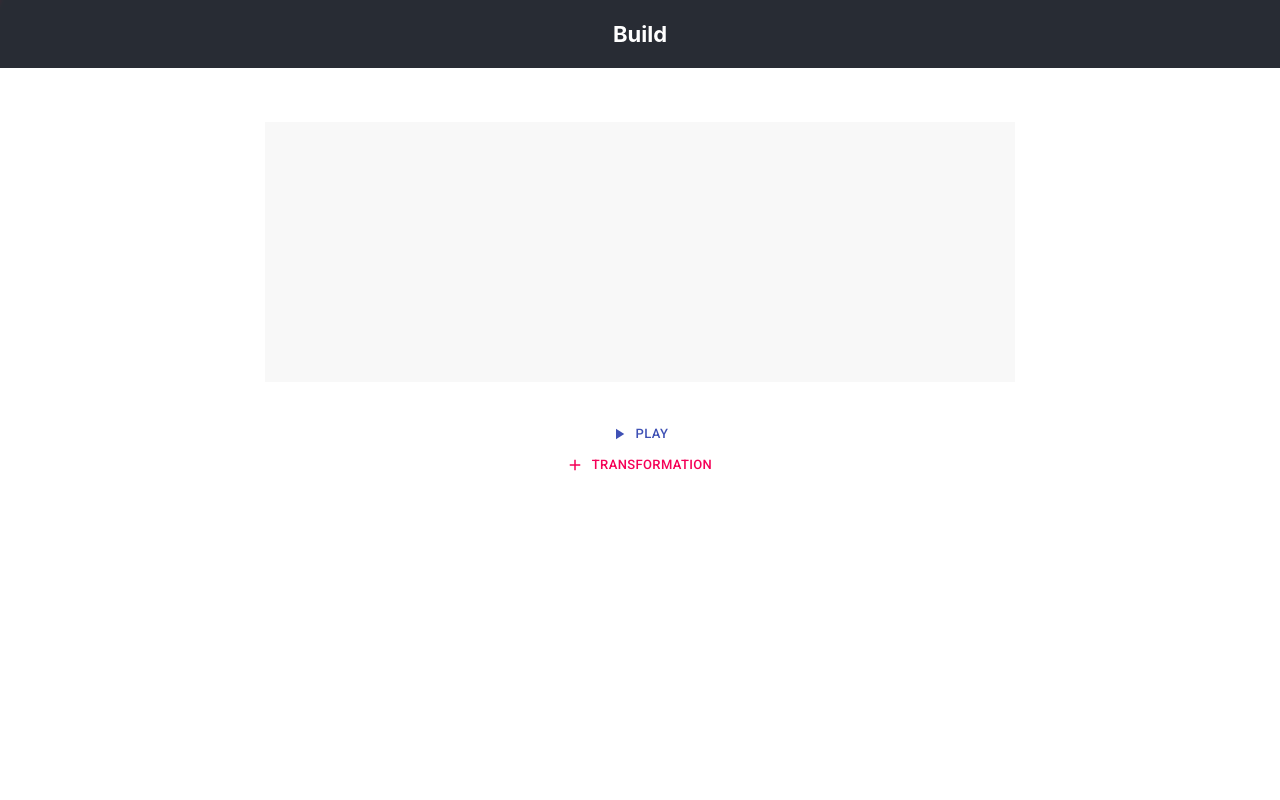
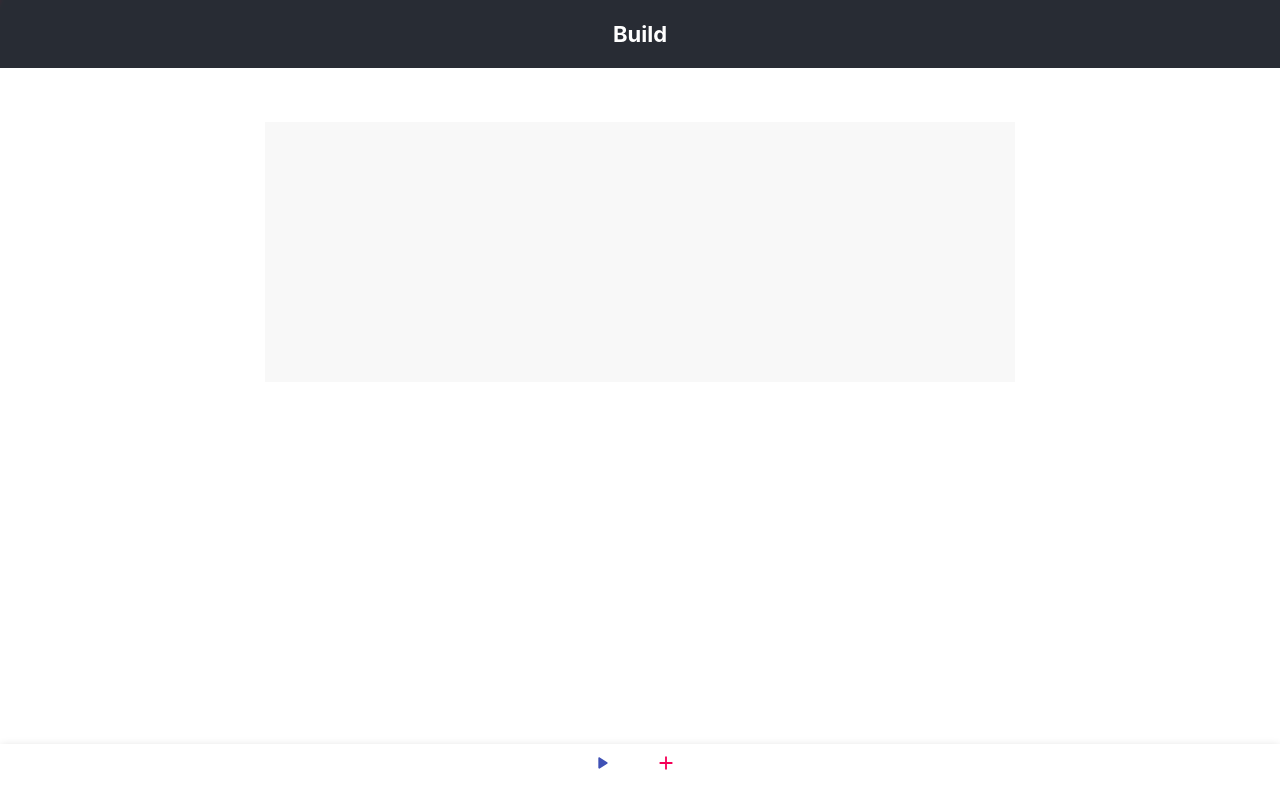
Before and after one commit to eyung/singling-web, a React (Create React App) app: page / in a window 1280 px wide. Built offline with nearby package versions, Linux system fonts and the light colour scheme.

Commit message:
added bottom navbar

```diff
--- a/src/App.css
+++ b/src/App.css
@@ -70,6 +70,10 @@ html, body, #app, #app>div {
   max-width: 750px;
   margin: auto;
   padding-top: 50px;
+  position: relative;
+}
+
+.bottom-bar {
 
 }
 
--- a/src/App.js
+++ b/src/App.js
@@ -23,6 +23,10 @@ import axios from 'axios';
 import { v4 as uuidv4 } from 'uuid';
 import { nanoid } from 'nanoid';
 import LoadingBar from 'react-top-loading-bar';
+import BottomNavigation from '@mui/material/BottomNavigation';
+import BottomNavigationAction from '@mui/material/BottomNavigationAction';
+import Fab from '@mui/material/Fab';
+import Box from '@mui/material/Box';
 
 // Config
 //const websiteURL = "http://localhost:3000/"
@@ -81,6 +85,18 @@ const Header = () => {
   )
 }
 
+const BottomNav = ({text, transformationsData, addHandler, data}) => {
+
+  return (
+    <Paper sx={{ position: 'fixed', bottom: 0, left: 0, right: 0 }} elevation={3}>
+      <BottomNavigation>
+        <ButtonPlay text={text} transformationsData={transformationsData} />
+        <ButtonAddTransformation addHandler={addHandler} data={data} />
+      </BottomNavigation>
+    </Paper>
+  );
+}
+
 // The Editor component receives the value and the change function as props
 const Editor = React.memo(({value, handleTextChange}) => {
   return (
@@ -110,10 +126,10 @@ const ButtonPlay = ({text, transformationsData}) => {
       <LoadingBar color="#f11946" ref={loadingBarRef} shadow={true} height={3} />
 
       <Button
-        size="small"
+        size="large"
         color="primary"
         className='button'
-        startIcon={<PlayArrowIcon/>}
+        startIcon={<PlayArrowRounded/>}
         onClick={ () => {
             setLoading(true)
             ProcessText(text, transformationsData, loadingBarRef, handleSetLoading)
@@ -121,7 +137,6 @@ const ButtonPlay = ({text, transformationsData}) => {
         }
         disabled={loading}
       >
-        Play
       </Button>
     </div>
   )
@@ -186,7 +201,7 @@ const ButtonAddTransformation = ({addHandler, data}) => {
   return (
     <div>
       <Button
-        size="small"
+        size="large"
         color="secondary"
         className='button'
         startIcon={<AddIcon/>}
@@ -195,7 +210,6 @@ const ButtonAddTransformation = ({addHandler, data}) => {
           }
         }
       >
-        Transformation
       </Button>
     </div>
   )
@@ -263,9 +277,6 @@ export default function App() {
 
             <Editor handleTextChange={setText} />
 
-            <ButtonPlay text={text} transformationsData={transformationsData} />
-
-            <ButtonAddTransformation addHandler={addHandler} data={data} />
 
             {/* <TransformationList /> */}
             <div className="grid" id="grid">
@@ -280,8 +291,10 @@ export default function App() {
                 </Grid>
             </div>
 
+          </div>
 
-          </div>
+
+          <BottomNav text={text} transformationsData={transformationsData} addHandler={addHandler} data={data} />
 
       </div>
   );
```
